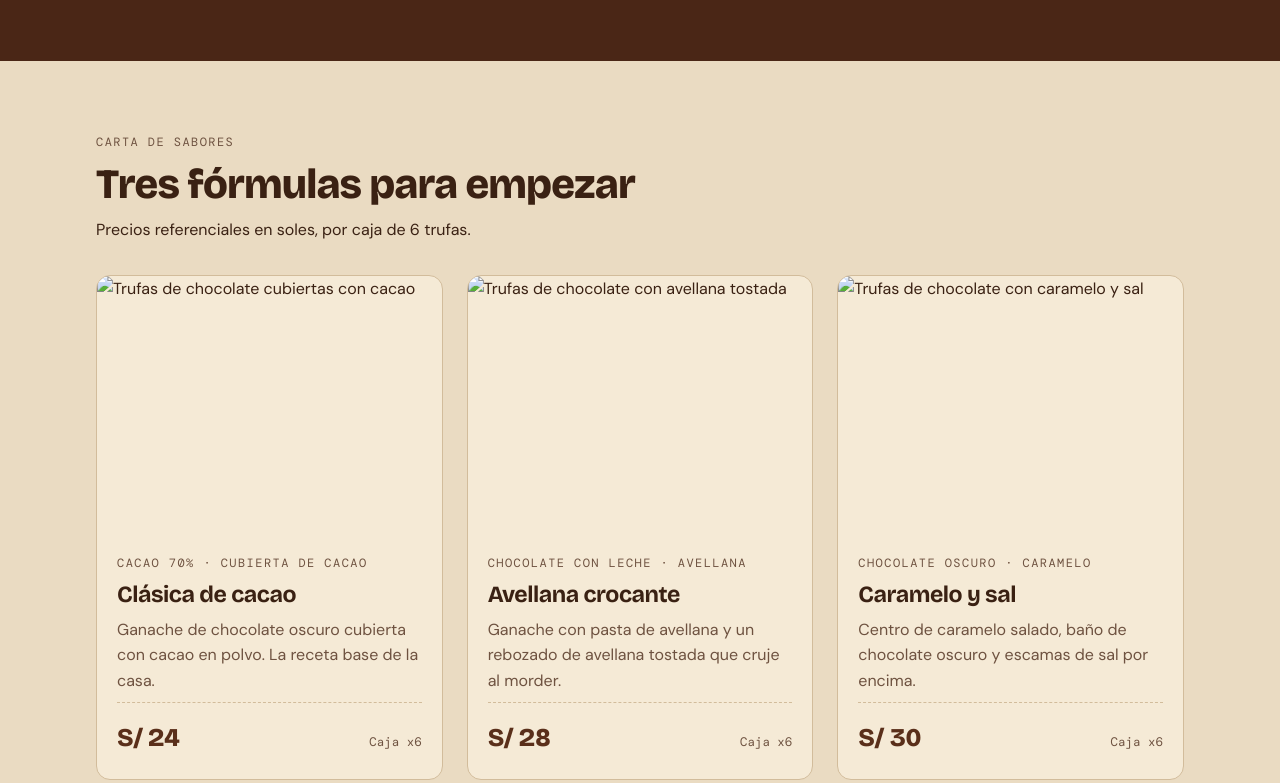
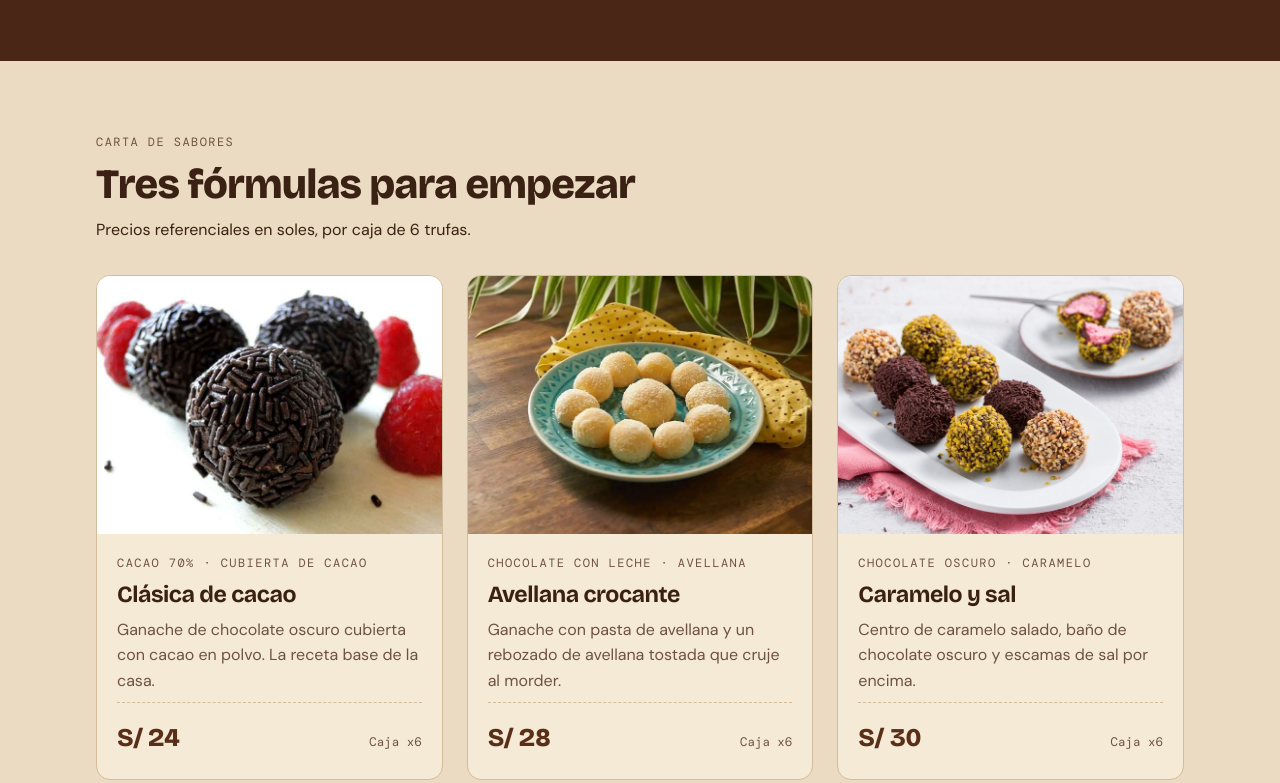
Before and after one commit to mateopaolonunez-lab/Paolo-Mateo-Nu-ez-I, a plain HTML site: page index.html in a window 1280 px wide. Shown: the part 1102-1885 px from the top of the page. Drawn offline with nearby package versions, Linux system fonts and the light colour scheme; files whose address does not match are found by name.

Commit message:
Update index.html

```diff
--- a/index.html
+++ b/index.html
@@ -75,7 +75,7 @@
                 </div>
 
                 <div class="hero-art">
-                    <img src="img/encabezado.jpg"
+                    <img src="encabezado.jpg"
                          alt="Surtido de trufas de chocolate"
                          width="900"
                          height="900">
@@ -150,7 +150,7 @@
                     <!-- PRODUCTO 1 -->
                     <li class="card">
 
-                        <img src="img/trufa-granas.jpg"
+                        <img src="trufa-granas.jpg"
                              alt="Trufas de chocolate cubiertas con cacao"
                              width="480"
                              height="360">
@@ -179,7 +179,7 @@
                     <!-- PRODUCTO 2 -->
                     <li class="card">
 
-                        <img src="img/trufa-coco.jpg"
+                        <img src="trufa-coco.jpg"
                              alt="Trufas de chocolate con avellana tostada"
                              width="480"
                              height="360">
@@ -208,7 +208,7 @@
                     <!-- PRODUCTO 3 -->
                     <li class="card">
 
-                        <img src="img/trufa-pistacho.jpg"
+                        <img src="trufa-pistacho.jpg"
                              alt="Trufas de chocolate con caramelo y sal"
                              width="480"
                              height="360">
```
